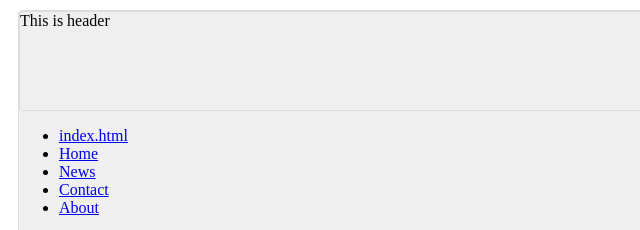
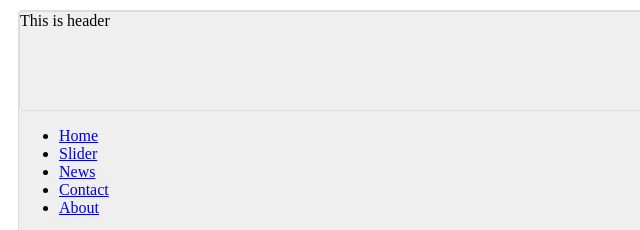
Before and after one commit to artpereverzev/artpereverzev.github.io, a plain HTML site: page index.html in a window 1280 px wide. Shown: the top 230 px of the page, 0-640 px from the left. Drawn offline with nearby package versions, Linux system fonts and the light colour scheme.

Commit message:
Update index.html

```diff
--- a/index.html
+++ b/index.html
@@ -29,8 +29,8 @@ pe.init("168f426d521ea888a903b76091e02172-0b76b6ae-46f3-476c-9b3d-69008b627f30")
 		<div id="container">
 			<div id="containerRight">
 				<ul>
-					<li><a href="#home">index.html</a></li>
-					<li><a href="slider/slider.html">Home</a></li>
+					<li><a href="index.html">Home</a></li>
+					<li><a href="slider/slider.html">Slider</a></li>
 					<li><a href="#news">News</a></li>
 					<li><a href="#contact">Contact</a></li>
 					<li><a href="#about">About</a></li>
```
